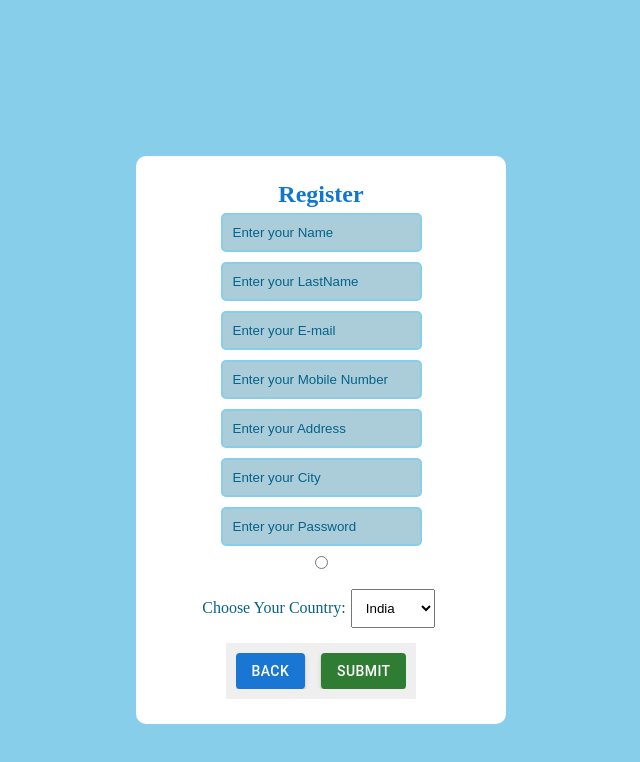
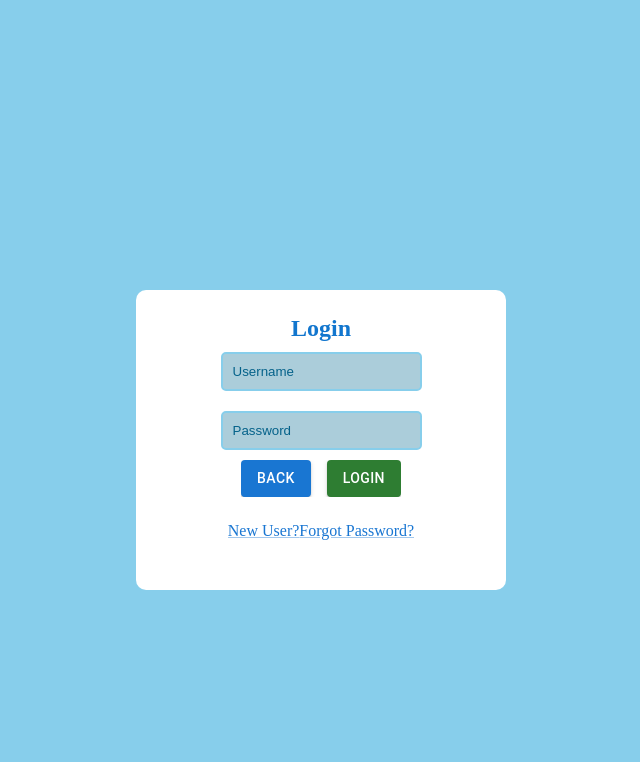
Before and after one commit to NitinAkuch/nath, a React (Create React App) app in the folder nath/: page / in a window 1280 px wide. Shown: the top 762 px of the page, without its empty margins (359-999 px from the left). Built offline with nearby package versions, Linux system fonts and the light colour scheme.

Commit message:
Login Page added

```diff
--- a/nath/src/App.js
+++ b/nath/src/App.js
@@ -1,10 +1,10 @@
 // import Register from "./Pages/Register";
-import RegisterOne from "./Pages/RegiasterOne";
-
+//import RegisterOne from "./Pages/RegiasterOne";
+import Login from "./Pages/Login";
 function App() {
   return (
     <>
-      <RegisterOne />
+      <Login />
     </>
   );
 }
--- a/nath/src/Pages/Login.jsx
+++ b/nath/src/Pages/Login.jsx
@@ -1,7 +1,87 @@
 import React from "react";
+import styled from "styled-components";
+import Stack from "@mui/material/Stack";
+import Button from "@mui/material/Button";
+import Link from "@mui/material/Link";
 
+const Container = styled.div`
+  width: 100vw;
+  height: 100vh;
+  padding: 40px;
+  background-color: skyblue;
+  display: flex;
+  align-items: center;
+  justify-content: center;
+`;
+const Wrapper = styled.div`
+  width: 25%;
+  height: auto;
+  padding: 25px;
+  background-color: white;
+  display: flex;
+  flex-direction: column;
+  align-items: center;
+  justify-content: center;
+  border-radius: 10px;
+`;
+const Title = styled.h2`
+  font-size: 24px;
+  font-weight: 700;
+  color: #1276ce;
+`;
+const Input = styled.input`
+  margin: 10px;
+  padding: 10px;
+
+  background-color: #abcdda;
+  border: 2px solid skyblue;
+  border-radius: 5px;
+
+  &::placeholder {
+    color: #05628a;
+    font-weight: 500;
+    &:hover {
+      color: white;
+    }
+  }
+
+  &:hover {
+    background-color: #26a8d4;
+    &::placeholder {
+      color: white;
+    }
+  }
+`;
+
+const LinkContainer = styled.div`
+  margin: 15px;
+  padding: 10px;
+  display: flex;
+  align-items: center;
+  justify-content: space-between;
+`;
 const Login = () => {
-  return <div>Login Page</div>;
+  return (
+    <>
+      <Container>
+        <Wrapper>
+          <Title>Login</Title>
+          <Input placeholder="Username"></Input>
+          <Input placeholder="Password" $marginBottom="25px"></Input>
+          <Stack spacing={2} direction="row">
+            <Button variant="contained">Back</Button>
+            <Button variant="contained" color="success">
+              Login
+            </Button>
+          </Stack>
+          <LinkContainer>
+            <Link href="#">New User?</Link>
+            <Link href="#">Forgot Password?</Link>
+          </LinkContainer>
+        </Wrapper>
+      </Container>
+    </>
+  );
 };
 
 export default Login;
```
